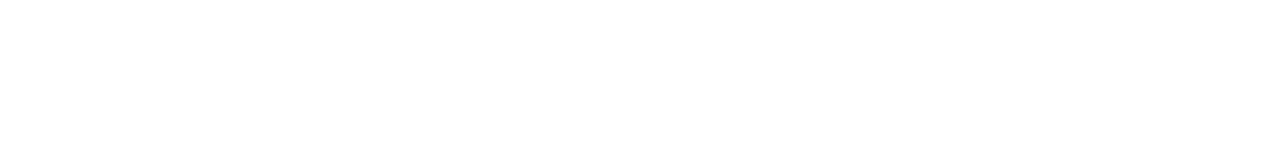
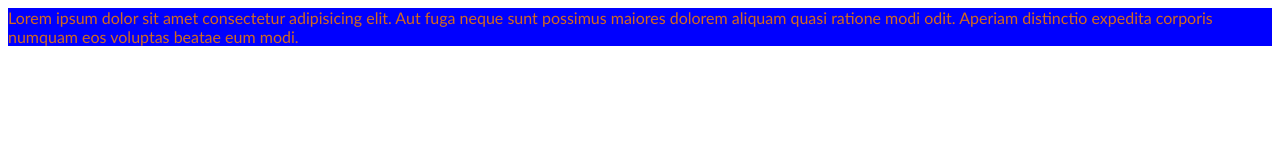
Before and after one commit to oyshi511/my-first-repo, a plain HTML site: page index.html in a window 1280 px wide. Drawn offline with Linux system fonts and the light colour scheme.

Commit message:
added the first blog

```diff
--- a/index.html
+++ b/index.html
@@ -4,8 +4,11 @@
     <meta charset="UTF-8">
     <meta name="viewport" content="width=device-width, initial-scale=1.0">
     <title>My Simple Webs</title>
+    <link rel="stylesheet" href="styles/blog.css">
 </head>
 <body>
-
+    <div>
+        Lorem ipsum dolor sit amet consectetur adipisicing elit. Aut fuga neque sunt possimus maiores dolorem aliquam quasi ratione modi odit. Aperiam distinctio expedita corporis numquam eos voluptas beatae eum modi.
+    </div>
 </body>
 </html>
--- /dev/null
+++ b/styles/blog.css
@@ -0,0 +1,6 @@
+div{
+    color: chocolate;
+    font-family: 'Gill Sans', 'Gill Sans MT', Calibri, 'Trebuchet MS', sans-serif;
+    background-attachment: fixed;
+    background-color: blue;
+}
```
